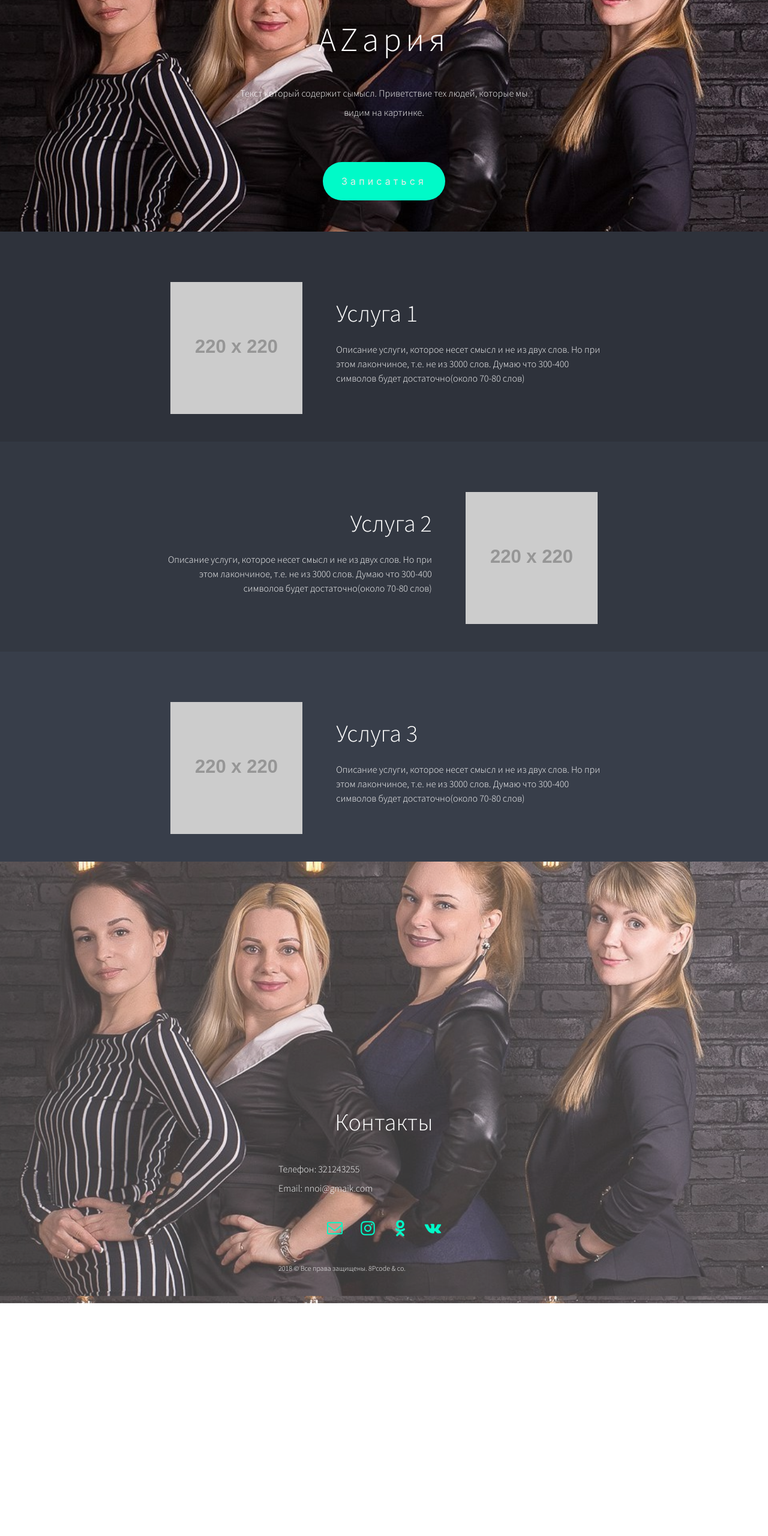
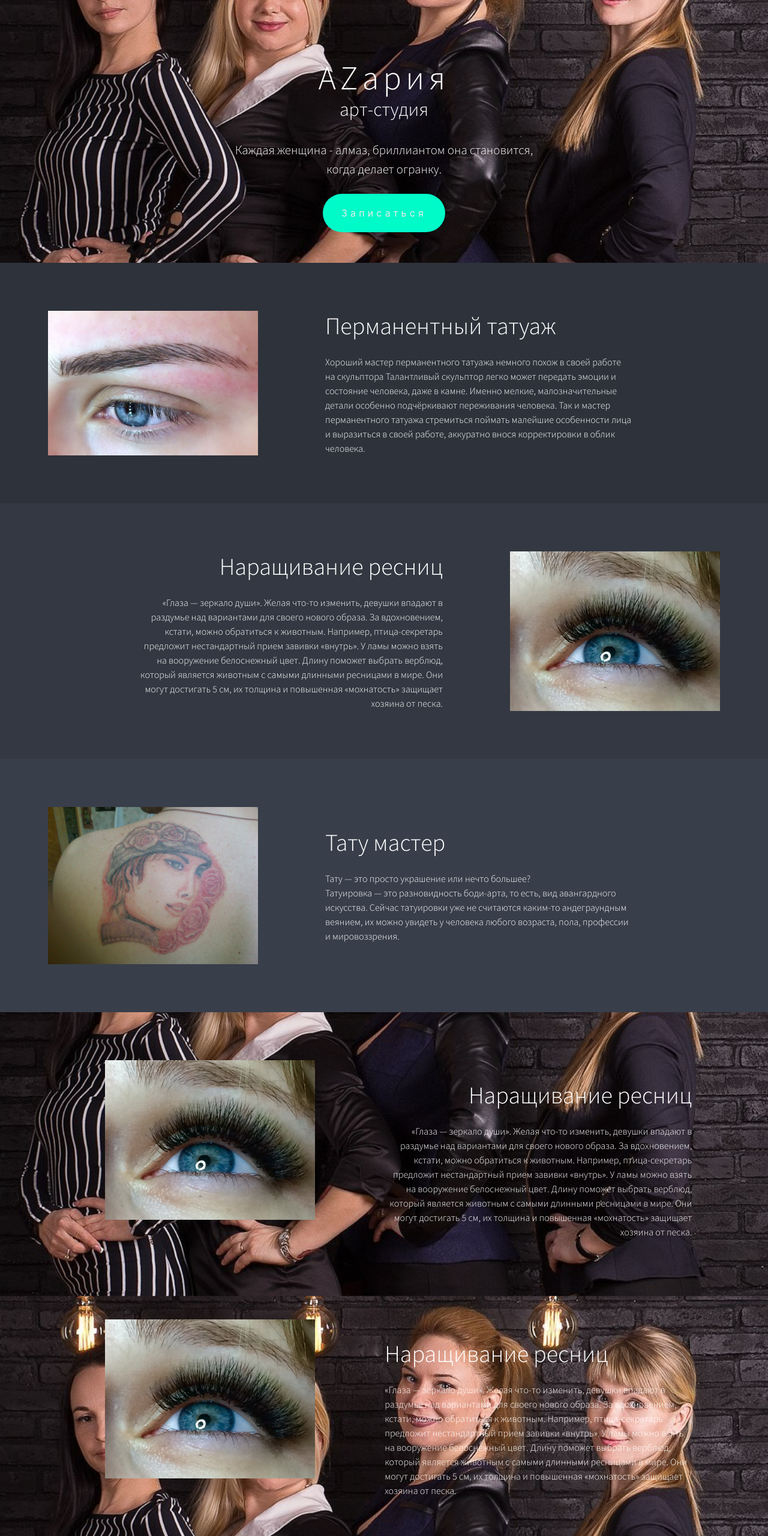
Before and after one commit to AleksGuslenko/AleksGuslenko.github.io, a plain HTML site: page Elena_Kaidash/index.html in a window 1280 px wide. Shown: the part 240-2800 px from the top of the page at 60% size. Before the commit the page ends 2412 px from the top, so only its background shows below. Drawn offline with nearby package versions, Linux system fonts and the light colour scheme; placeholder pictures from the web are drawn by us.

Commit message:
Заливка кантента. Увеличил количество услуг.

```diff
--- a/Elena_Kaidash/app.css
+++ b/Elena_Kaidash/app.css
@@ -35,7 +35,6 @@ h1, h2, h3, p {
 }
 
 .container_01 {
-    /* height: 100vh;   */
     position: relative;
 
 }
@@ -43,17 +42,20 @@ h1, h2, h3, p {
 .front {
     top: 15%;
     right:0;
-    padding: 15% 30% 4%;
+    padding: 20% 30% 2%;
 }
 
 .text01 {
     font-size: 3.5rem;
     letter-spacing: 0.45rem;
-    padding: 2rem;
+    padding: 2rem 2rem 0;
+    margin: 0;
 }
 
 .text02 {
+    margin: 2rem 0 0;
     line-height: 2rem;
+    font-size: 1.3rem;
 }
 
 .button {
@@ -73,16 +75,16 @@ h1, h2, h3, p {
 
 .container_02 {
     background-color: rgb(46, 50, 59);
-    height: 350px;
+    display: flex;
+    align-items: center;
 }
 
 .img {
     display: inline-block;
-    padding: 4rem 5rem;
+    padding: 5rem;
 }
 
 .img_01{
-    margin-left: 20%;
     float: left;
 }
 
@@ -94,8 +96,7 @@ h1, h2, h3, p {
 }
 
 .service_01 {
-    padding: 6rem 1rem;
-    margin-right: 15%;
+    padding: 2rem;
     float: right;
 }
 
@@ -109,29 +110,30 @@ h1, h2, h3, p {
 
 .container_03 {
     background-color: rgb(51, 56, 66);
-    height: 350px;
+    display: flex;
+    align-items: center;
+    flex-direction: row-reverse;
 }
 
 .img_02{
-    margin-right: 20%;
     float: right;
 }
 
 .service_02 {
     text-align: right;
-    padding: 6rem 1rem;
-    margin-left: 15%;
+    padding: 2rem;
     float: left;
 }
 
 .container_04 {
     background-color:rgb(56, 62, 74);
-    height: 350px;
+    display: flex;
+    align-items: center;
 }
 
-.container_05 {
+.container_08 {
     background-color: rgba(255, 255, 255, 0.219);
-    height: calc(100vh - 4rem);
+    min-height: calc(100vh - 4rem);
     text-align: center;
     display: flex;
     flex-direction: column;
@@ -140,7 +142,7 @@ h1, h2, h3, p {
 }
 
 .footer {
-    width: 30%;
+    width: 30rem;
     margin: 0 30% 2%;
 }
 
@@ -168,47 +170,25 @@ hr {
 }
 
 @media (max-width: 1000px) {
-    #desktop-menu {
-        right:  20%;
-    }
-    #desktop-menu ul li {
-        padding-right: 1.5rem;
-    }
     .img {
-        padding: 4rem 3rem;
-    }
-    .img_01 {
-        margin-left: 10%;
+        padding: 2rem;
     }
     .service {
-        width: 40%;
+        width: 50%;
     }
     .service_01 {
-        padding: 4rem 2rem;
-        margin-right: 10%;
+        padding: 2rem;
     }
     .service_02 {
-        padding: 5rem 1rem;
-        margin-left: 10%;
+        padding: 2em;
     }
-    .img_02 {
-        margin-left: 10%;
-
-    }
-
 }
 
 @media (max-width: 750px) {
 html {
     font-size: 12pt;
 }
-body {
-    background-image:  url("images/main-img.jpg") ;
-    background-position: 50% 3rem;
-    background-attachment: fixed;
-    background-size: cover;
-    background-repeat: no-repeat;
-}
+
 .container_01 {
     position: relative;
 }
@@ -222,7 +202,7 @@ body {
 .text01 {
     font-size: 3.5rem;
     letter-spacing: 0.45rem;
-    padding: 2rem;
+    padding: 2rem 2rem 0;
 }
 
 .text02 {
@@ -243,8 +223,8 @@ body {
 }
 
 .container_02 {
-    background-color: rgb(46, 50, 59);
-    height: 100%;
+    display: flex;
+    flex-direction: column-reverse;
 }
 
 .img {
@@ -254,26 +234,30 @@ body {
 }
 
 .img_01{
-    margin-left: 0;
+    margin-top: 0;
     float: none;
+    margin-left:  0;
+    margin-right: 0;
 }
 
 .service {
     display: block;
-    width: 100%;
+    width: 80%;
     text-align: center;
     font-size: 1rem;
+    margin: 0;
 }
 
 .service_01 {
-    padding: 0 10% 4%;
     margin-right:  0;
+    padding: 0;
     float: none;
+    text-align: center;
+    margin-left: 0;
 }
 
 .container_03 {
     background-color: rgb(51, 56, 66);
-    height: 100%;
     display: flex;
     flex-direction: column-reverse;
 }
@@ -286,22 +270,17 @@ body {
 }
 
 .service_02 {
-    padding: 0 10% 4%;
+    padding: 0;
     float: none;
     text-align: center;
     margin-left: 0;
-
+    margin: 4%;
 }
 
 .container_04 {
     background-color:rgb(56, 62, 74);
-    height: 100%;
-}
-
-.container_05 {
-    background-color: rgba(255, 255, 255, 0.219);
-    height: calc(100vh - 4rem);
-    text-align: center;
+    display: flex;
+    flex-direction: column-reverse;
 }
 
 .footer {
@@ -323,5 +302,20 @@ body {
 }
 
 @media(max-width:320px) {
+    html {
+        font-size: 10pt;
+    }
+    .img_01,
+    .img_02,
+    .img_03,
+    .img_04,
+    .img_05,
+    .img_06 {
+        width: 300px;
+    }
+    .header-left p {
+        position: absolute;
+        left: 70px;
+        top: 28px;
 
 }
--- a/Elena_Kaidash/index.html
+++ b/Elena_Kaidash/index.html
@@ -178,8 +178,9 @@
         <h1 class="text01">
           AZария
         </h1>
+        <h2>арт-студия</h2>
         <p class="text02">
-          Текст который содержит сымысл. Приветствие тех людей, которые мы видим на картинке.
+          Каждая женщина - алмаз, бриллиантом она становится, когда делает огранку.
         </p>
       </div>
       <button class="button"> Записаться</button>
@@ -187,63 +188,131 @@
     </div>
     <div class="container_02">
       <div class="img">
-        <img class="img_01" src="http://dummyimage.com/220">
+        <img class="img_01" src="images/02.jpg" width="350">
       </div>
       <div class="service ">
         <div class="service_01 ">
           <h1>
-            Услуга 1
+            Перманентный татуаж
           </h1>
           <p>
-            Описание услуги, которое несет смысл и не из двух слов. Но при этом лакончиное, т.е. не из 3000 слов. Думаю что 300-400 символов
-            будет достаточно(около 70-80 слов)
+            Хороший мастер перманентного татуажа немного похож в своей работе на скульптора Талантливый скульптор легко может передать
+            эмоции и состояние человека, даже в камне. Именно мелкие, малозначительные детали особенно подчёркивают переживания
+            человека. Так и мастер перманентного татуажа стремиться поймать малейшие особенности лица и выразиться в своей
+            работе, аккуратно внося корректировки в облик человека.
           </p>
         </div>
       </div>
     </div>
     <div class="container_03 ">
+      <div class="img">
+        <img class="img_02" src="images/resniza.jpg" width="350">
+      </div>
       <div class="service">
         <div class="service_02">
           <h1>
-            Услуга 2
+            Наращивание ресниц
           </h1>
           <p>
-            Описание услуги, которое несет смысл и не из двух слов. Но при этом лакончиное, т.е. не из 3000 слов. Думаю что 300-400 символов
-            будет достаточно(около 70-80 слов)
+            «Глаза — зеркало души». Желая что-то изменить, девушки впадают в раздумье над вариантами для своего нового образа. За вдохновением,
+            кстати, можно обратиться к животным. Например, птица-секретарь предложит нестандартный прием завивки «внутрь».
+            У ламы можно взять на вооружение белоснежный цвет. Длину поможет выбрать верблюд, который является животным с
+            самыми длинными ресницами в мире. Они могут достигать 5 см, их толщина и повышенная «мохнатость» защищает хозяина
+            от песка.
           </p>
         </div>
-      </div>
-      <div class="img">
-        <img class="img_02" src="http://dummyimage.com/220">
       </div>
     </div>
     <div class="container_04 ">
       <div class="img">
-        <img class="img_01" src="http://dummyimage.com/220">
+        <img class="img_01" src="images/tatu.jpg" width="350">
       </div>
       <div class="service ">
         <div class="service_01 ">
           <h1>
-            Услуга 3
+            Тату мастер
           </h1>
           <p>
-            Описание услуги, которое несет смысл и не из двух слов. Но при этом лакончиное, т.е. не из 3000 слов. Думаю что 300-400 символов
-            будет достаточно(около 70-80 слов)
+            Тату — это просто украшение или нечто большее?
+            <br> Татуировка — это разновидность боди-арта, то есть, вид авангардного искусства. Сейчас татуировки уже не считаются
+            каким-то андеграундным веянием, их можно увидеть у человека любого возраста, пола, профессии и мировоззрения.
           </p>
         </div>
       </div>
     </div>
+
+    <div class="container_05 ">
+      <div class="img">
+        <img class="img_02" src="images/resniza.jpg" width="350">
+      </div>
+      <div class="service">
+        <div class="service_02">
+          <h1>
+            Наращивание ресниц
+          </h1>
+          <p>
+            «Глаза — зеркало души». Желая что-то изменить, девушки впадают в раздумье над вариантами для своего нового образа. За вдохновением,
+            кстати, можно обратиться к животным. Например, птица-секретарь предложит нестандартный прием завивки «внутрь».
+            У ламы можно взять на вооружение белоснежный цвет. Длину поможет выбрать верблюд, который является животным с
+            самыми длинными ресницами в мире. Они могут достигать 5 см, их толщина и повышенная «мохнатость» защищает хозяина
+            от песка.
+          </p>
+        </div>
+      </div>
+    </div>
+
+    <div class="container_06 ">
+      <div class="img">
+        <img class="img_01" src="images/resniza.jpg" width="350">
+      </div>
+      <div class="service">
+        <div class="service_01">
+          <h1>
+            Наращивание ресниц
+          </h1>
+          <p>
+            «Глаза — зеркало души». Желая что-то изменить, девушки впадают в раздумье над вариантами для своего нового образа. За вдохновением,
+            кстати, можно обратиться к животным. Например, птица-секретарь предложит нестандартный прием завивки «внутрь».
+            У ламы можно взять на вооружение белоснежный цвет. Длину поможет выбрать верблюд, который является животным с
+            самыми длинными ресницами в мире. Они могут достигать 5 см, их толщина и повышенная «мохнатость» защищает хозяина
+            от песка.
+          </p>
+        </div>
+      </div>
+    </div>
+
+    <div class="container_07 ">
+      <div class="img">
+        <img class="img_02" src="images/resniza.jpg" width="350">
+      </div>
+      <div class="service">
+        <div class="service_02">
+          <h1>
+            Наращивание ресниц
+          </h1>
+          <p>
+            «Глаза — зеркало души». Желая что-то изменить, девушки впадают в раздумье над вариантами для своего нового образа. За вдохновением,
+            кстати, можно обратиться к животным. Например, птица-секретарь предложит нестандартный прием завивки «внутрь».
+            У ламы можно взять на вооружение белоснежный цвет. Длину поможет выбрать верблюд, который является животным с
+            самыми длинными ресницами в мире. Они могут достигать 5 см, их толщина и повышенная «мохнатость» защищает хозяина
+            от песка.
+          </p>
+        </div>
+      </div>
+    </div>
+
   </div>
   <a name="contact"></a>
-  <div class="container_05 ">
-    <!-- <hr align="center" size="2" color="white"> -->
+  <div class="container_08 ">
     <div class="footer">
       <h1>
         Контакты
       </h1>
       <p>
-        Телефон: 321243255
-        <br /> Email: nnoi@gmaik.com
+        г. Севастополь
+        <br> ул. Большая Морская 52/2 кв.33
+        <br> Телефон: 7 (978) 115-05-68
+        <br> Email: nnoi@gmaik.com
       </p>
       <div class="infa">
         <ul class="icons">
```
Also changed, not shown: Elena_Kaidash/images/01.jpg (deleted), Elena_Kaidash/images/ZxJAe_B7LPs.jpg (deleted), Elena_Kaidash/images/aza.jpg (deleted), Elena_Kaidash/images/bcRXf9r8hJs.jpg (deleted), Elena_Kaidash/images/favLkA-IPsY.jpg (deleted), Elena_Kaidash/images/kubok.jpg (deleted), Elena_Kaidash/images/resniza.jpg (added), Elena_Kaidash/images/tatu.jpg (added).
